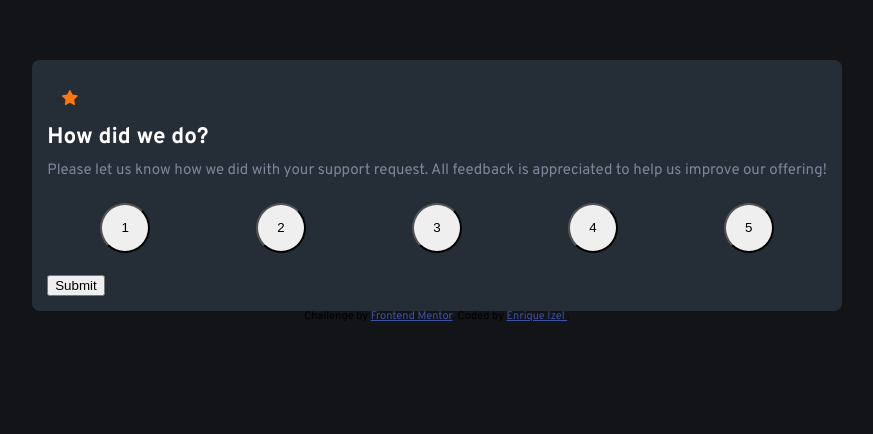
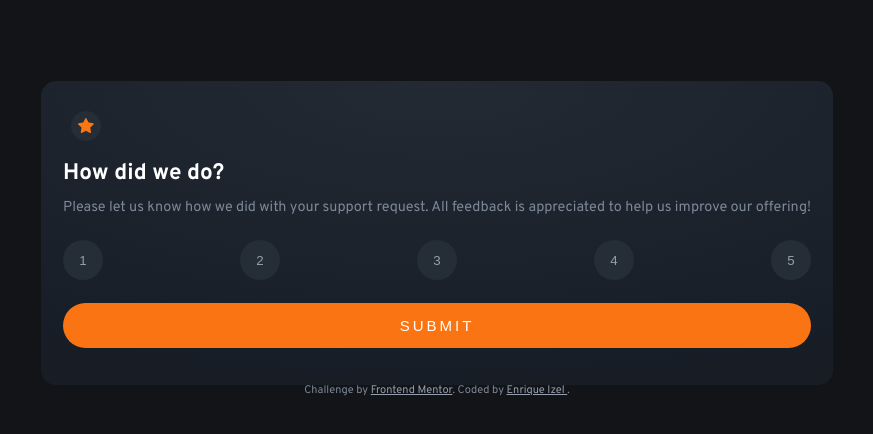
Before and after one commit to EnriqueIzel2/interactive-rating, a plain HTML site: page index.html in a window 1280 px wide. Shown: the part 104-538 px from the top of the page, without its empty margins (203-1076 px from the left). Drawn offline with Linux system fonts and the light colour scheme.

Commit message:
feat: add card color, fix container padding

```diff
--- a/styles/style.css
+++ b/styles/style.css
@@ -5,6 +5,11 @@
   --medium-grey: hsl(216, 12%, 54%);
   --dark-blue: hsl(213, 19%, 18%);
   --very-dark-blue: hsl(216, 12%, 8%);
+  --card-background: radial-gradient(
+    98.96% 98.96% at 50% 0%,
+    hsl(215, 20%, 17%) 0%,
+    hsl(216, 24%, 12%) 100%
+  );
 }
 
 body {
@@ -14,19 +19,18 @@ body {
 }
 
 .container {
-  height: 70vh;
+  height: 80vh;
   display: flex;
   flex-direction: column;
   justify-content: center;
   align-items: center;
-  padding: 1em;
+  padding: 1.5em;
 }
 
 .card {
-  background-color: var(--dark-blue);
-  /* background: linear-gradient(var(--light-grey) 0%, var(--dark-blue) 100%); */
-  border-radius: 0.5em;
-  padding: 1em;
+  background: var(--card-background);
+  border-radius: 1em;
+  padding: 1.5em;
   display: flex;
   flex-direction: column;
 }
@@ -40,7 +44,7 @@ body {
   display: flex;
   justify-content: center;
   align-items: center;
-  margin-bottom: 1em;
+  margin-bottom: 1.5em;
 }
 
 .icon img {
@@ -56,27 +60,29 @@ body {
 
 .card p {
   color: var(--medium-grey);
-  font-size: 1em;
   margin-bottom: 1.5em;
-  line-height: 1.3em;
+  line-height: 1.5em;
+  font-size: 0.9rem;
 }
 
 .rating-container {
   display: flex;
-  justify-content: space-around;
+  justify-content: space-between;
   align-items: center;
   margin-bottom: 1.5em;
 }
 
 .rating-item {
-  /* background-color: aqua; */
+  background-color: var(--dark-blue);
+  color: var(--light-grey);
+  border: none;
   border-radius: 50%;
-  width: 50px;
-  height: 50px;
+  width: 40px;
+  height: 40px;
   cursor: pointer;
 }
 
-.button {
+.button-submit {
   width: 100%;
   border: none;
   border-radius: 1.5em;
@@ -98,7 +104,8 @@ body {
 .attribution {
   font-size: 11px;
   text-align: center;
+  color: var(--medium-grey);
 }
 .attribution a {
-  color: hsl(228, 45%, 44%);
+  color: var(--light-grey);
 }
```
